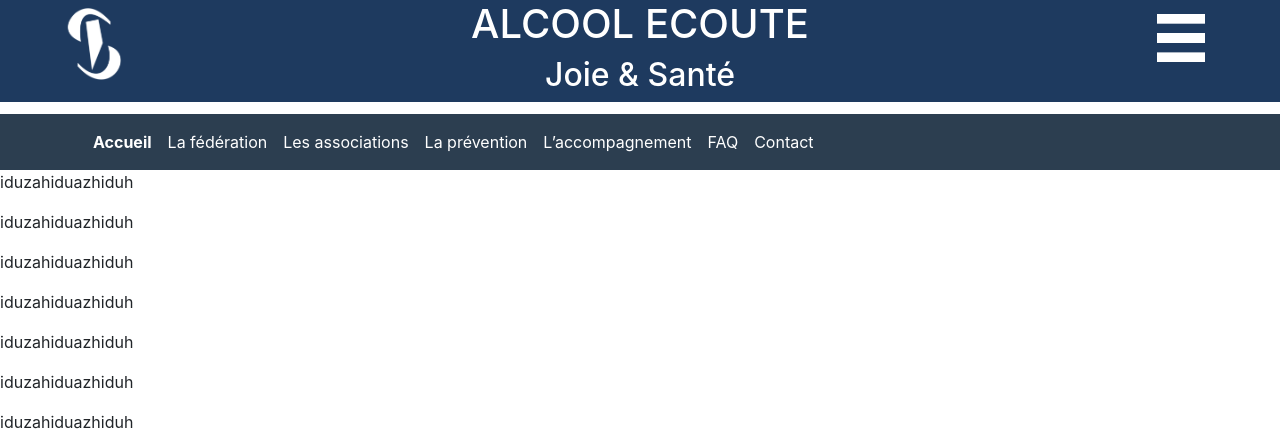
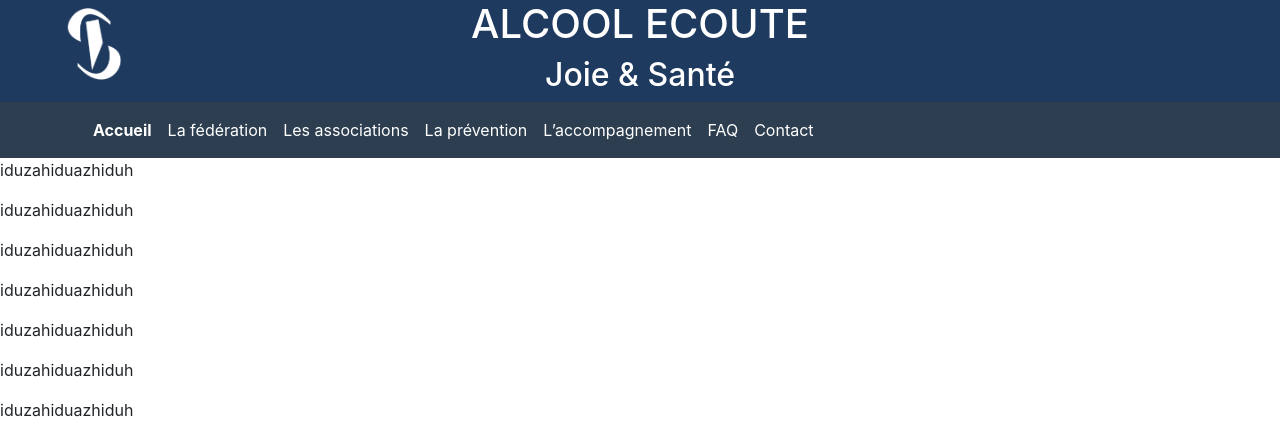
Before and after one commit to tisstherat/SAE-WEB-Alcool-ecoute, a PHP site: page / in a window 1280 px wide. Shown: the top 431 px of the page. Run offline with PHP 8.4, Linux system fonts and the light colour scheme; some libraries are stand-ins or nearby versions.

Commit message:
Fix la positionn de la navbar (elle est encore buggé) + l'icone de la navbar est cachée en grand écran

```diff
--- a/includes/header.html
+++ b/includes/header.html
@@ -4,5 +4,5 @@
         <h1 class="col">ALCOOL ECOUTE</h1>
         <h2 class="col">Joie & Santé</h2>
     </div>
-    <div class="col-2"><img src="../media/mobileNav.png" id="menu"></div>
+    <div class="col-2"><img class="d-md-block d-lg-none" src="../media/mobileNav.png" id="menu"></div>
 </header>
--- a/style/style.css
+++ b/style/style.css
@@ -14,7 +14,7 @@ header {
     color : white;
     text-align : center;
     margin: -1.5em;
-    margin-bottom : 1.5em;
+    margin-bottom : 1em;
     margin-top : -1em;
     position : sticky;
     top : 0;
```
